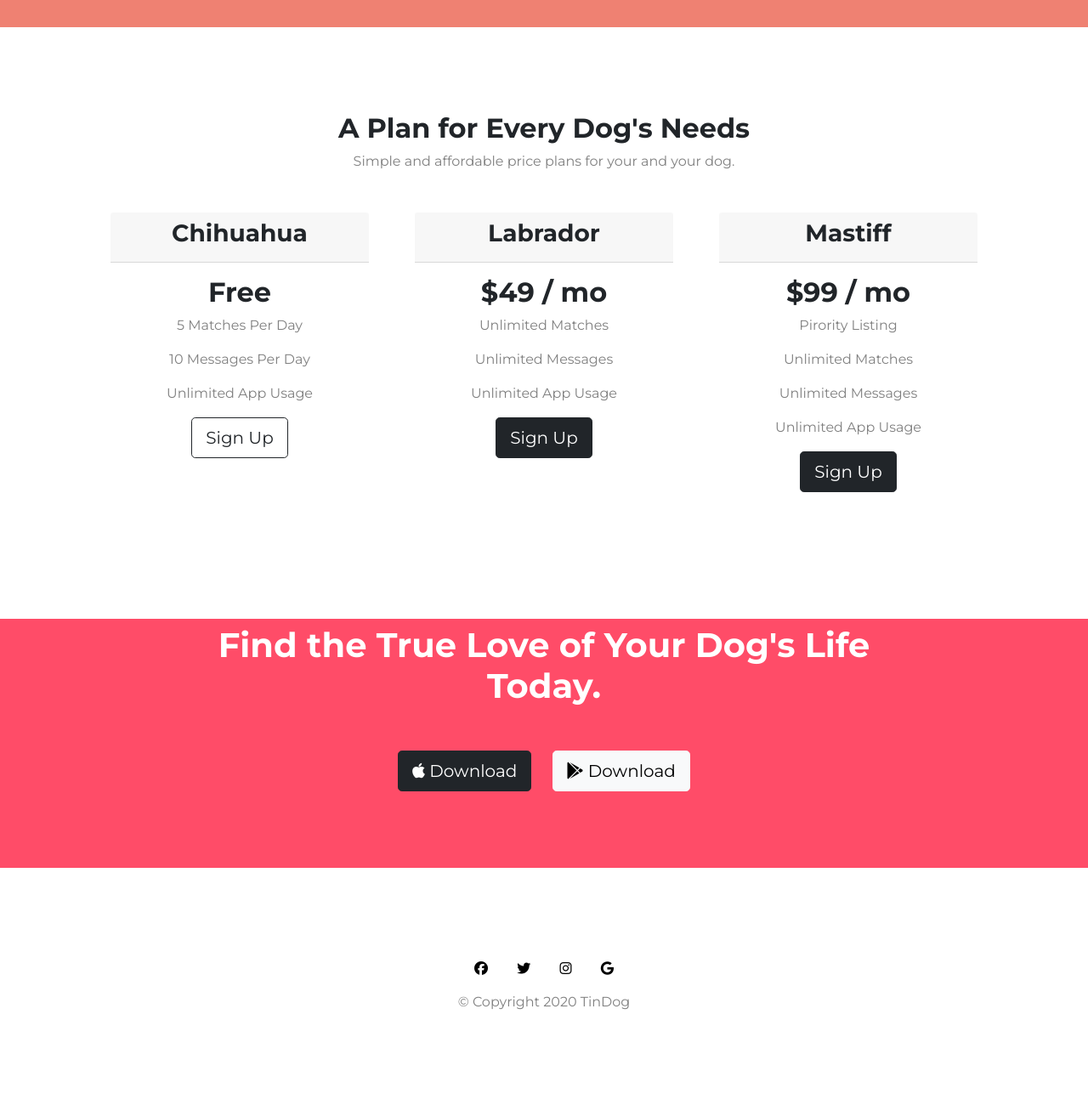
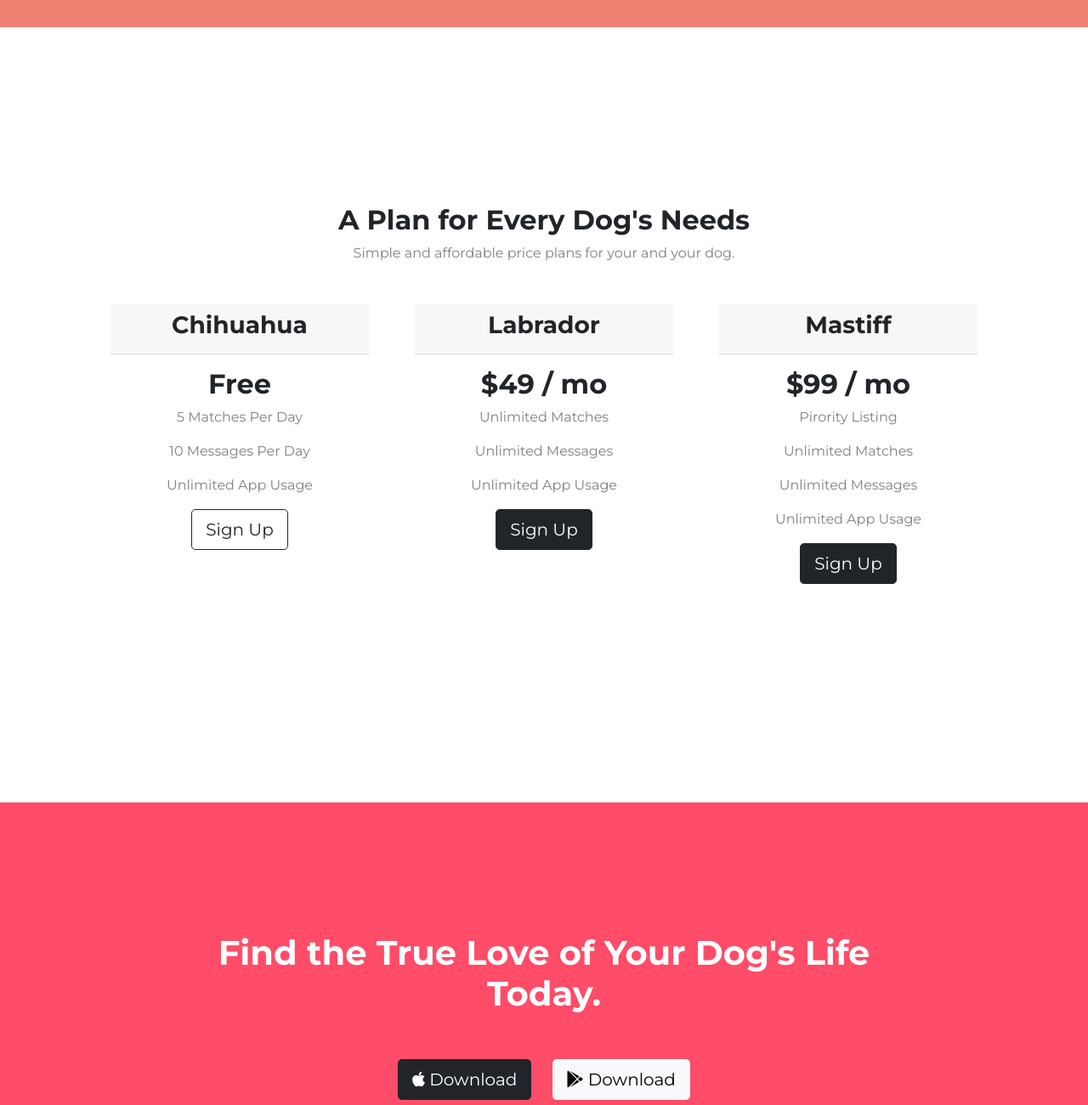
Before and after one commit to joelcchristopher/Tindog, a plain HTML site: page index.html in a window 1280 px wide. Shown: the part 1720-3020 px from the top of the page at 85% size. Drawn offline with nearby package versions, Linux system fonts and the light colour scheme.

Commit message:
Update styles.css

```diff
--- a/css/styles.css
+++ b/css/styles.css
@@ -157,7 +157,7 @@ p{
 }
 
 #pricing .container-fluid{
-  padding: 0 15px;
+  padding: 10% 15px;
 }
 
 .pricing-column{
@@ -187,7 +187,7 @@ p{
 }
 
 #cta .container-fluid{
- padding-top: 7px;
+ padding-top: 12%;
 }
 
 
```
